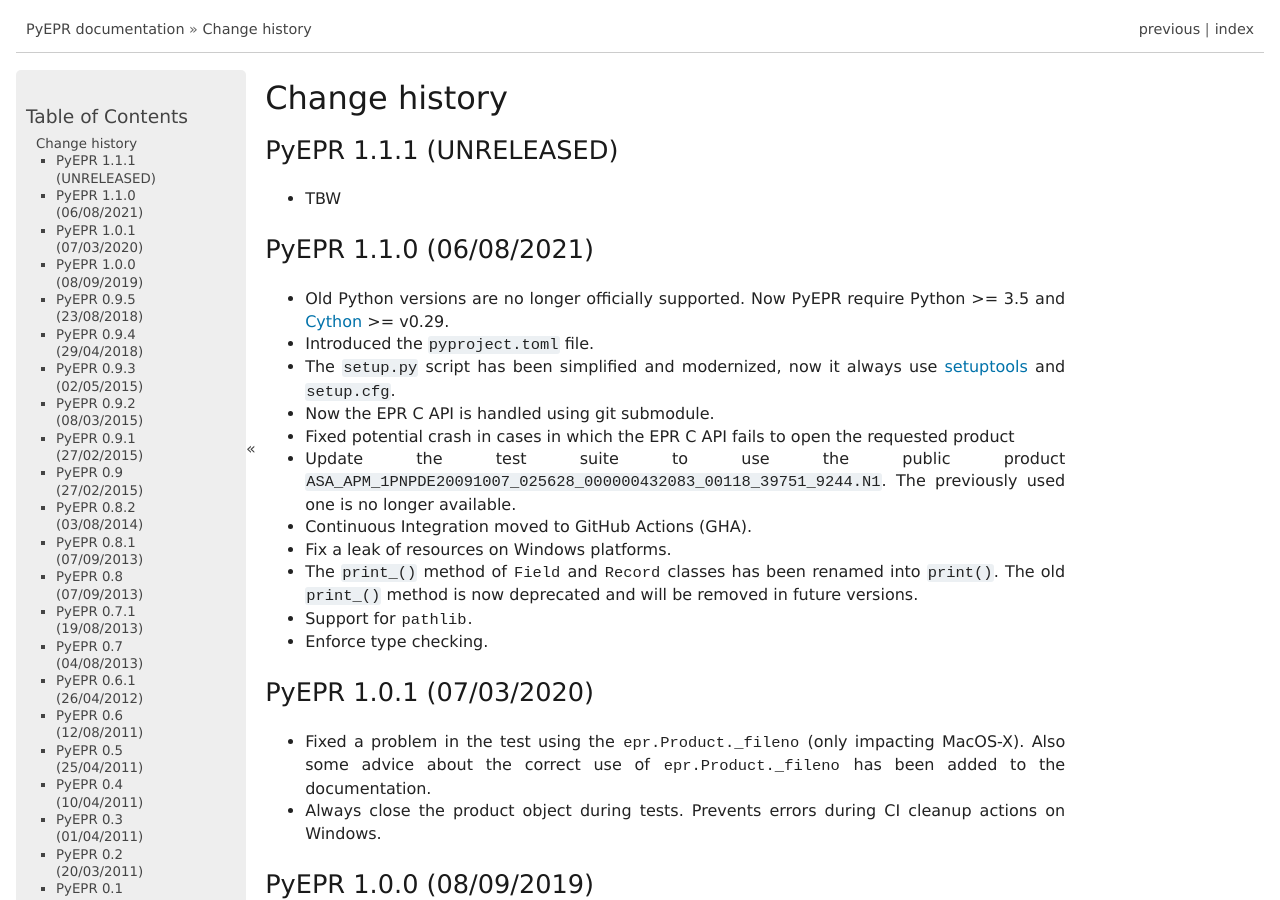
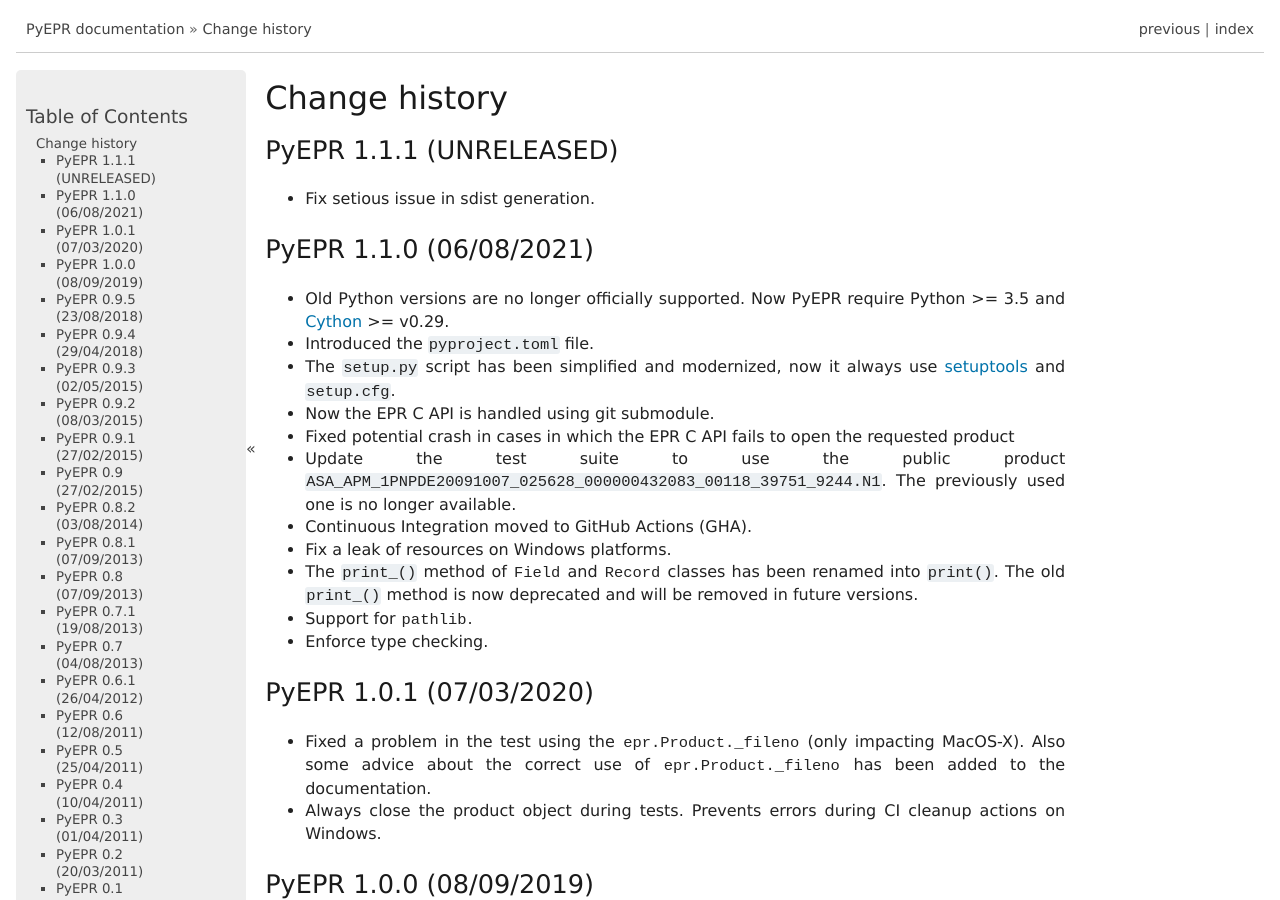
Before and after one commit to avalentino/pyepr, a Sphinx documentation site: the page built from doc/NEWS.rst, in a window 1280 px wide and 900 px high. Built offline with Sphinx 7.4.7, drawn with Linux system fonts in a browser that asks for light colours; formulas are drawn with MathJax 3.

Commit message:
Fix source distribution

```diff
--- a/doc/NEWS.rst
+++ b/doc/NEWS.rst
@@ -4,7 +4,7 @@
 PyEPR 1.1.1 (UNRELEASED)
 ------------------------
 
-* TBW
+* Fix setious issue in sdist generation.
 
 
 PyEPR 1.1.0 (06/08/2021)
```
Also changed, not shown: 1 other file.
